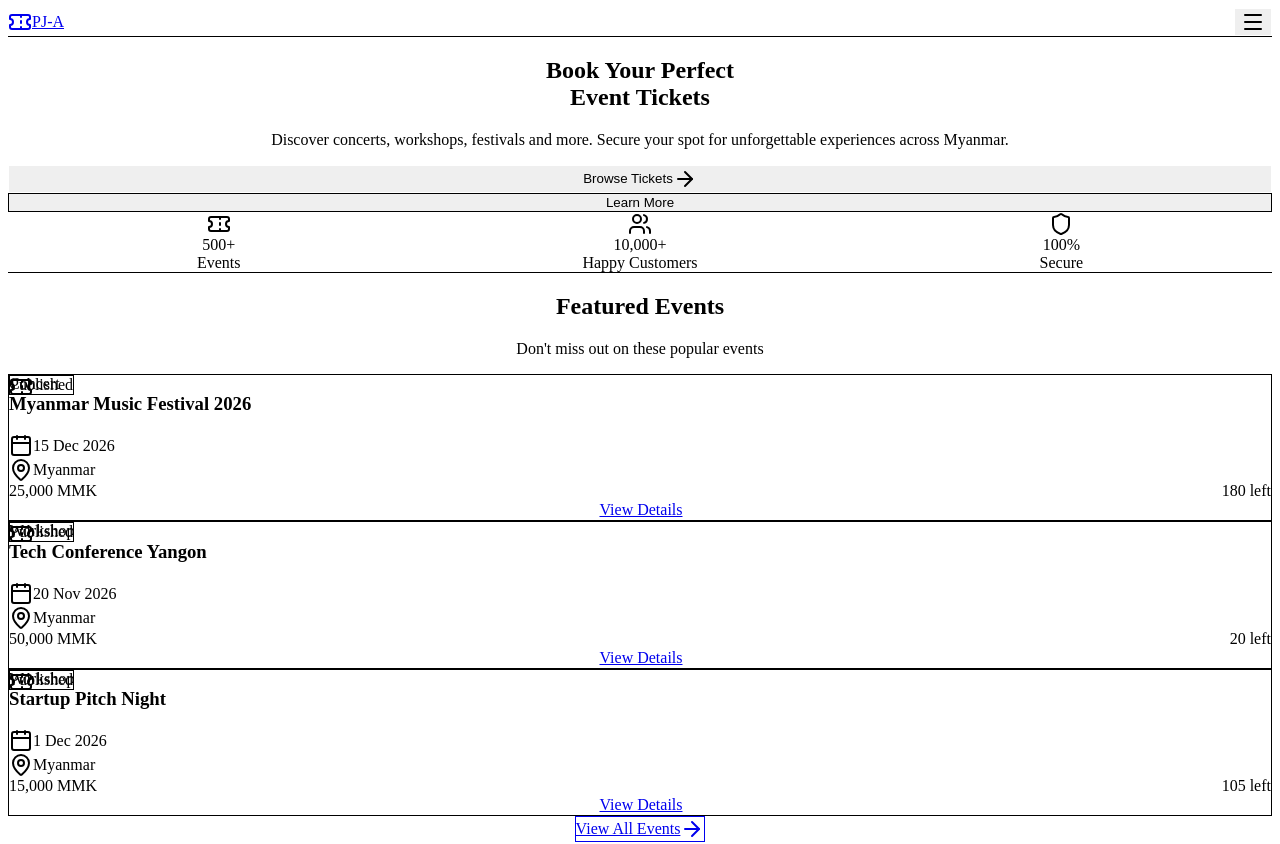
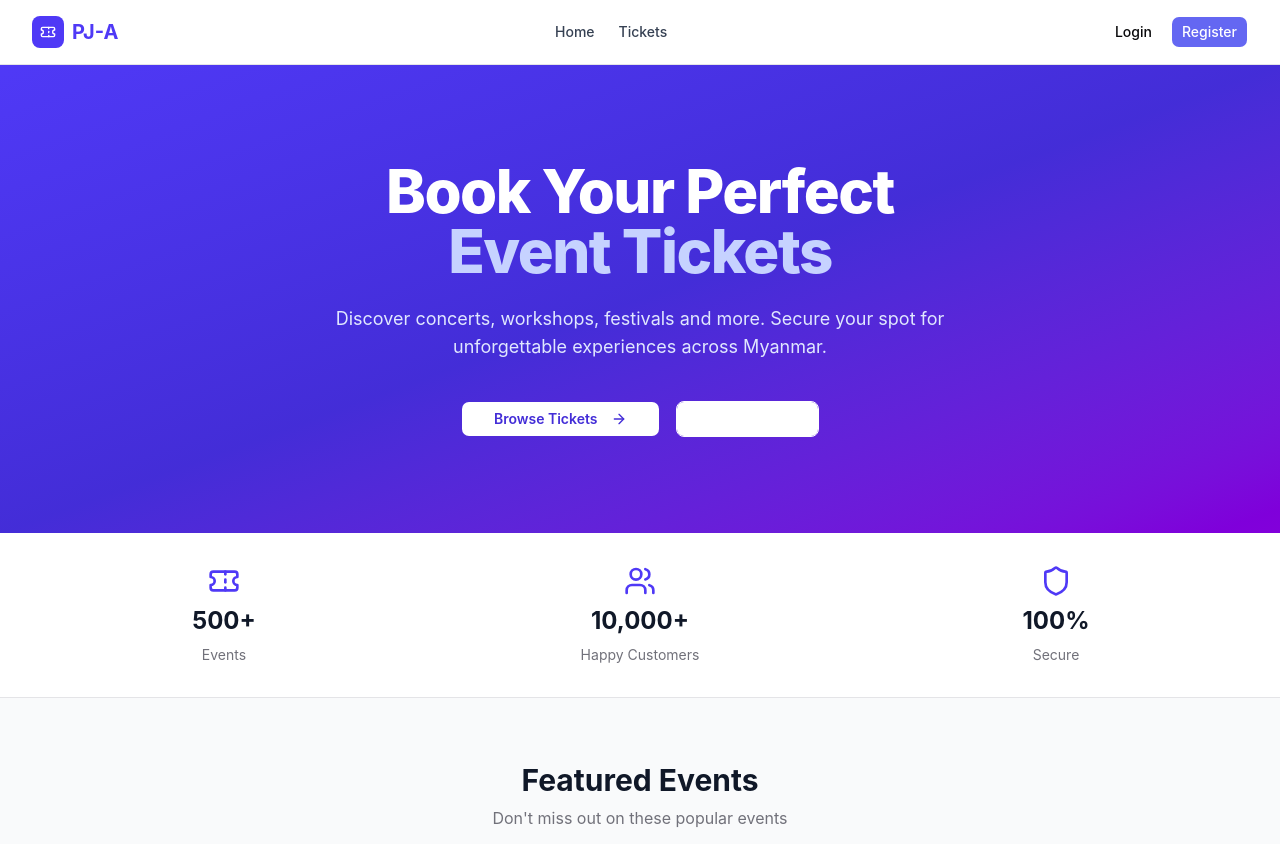
Before and after one commit to ChanKhaing/ticket-ui, a React (Vite) app: page / in a window 1280 px wide. Shown: the top 844 px of the page. Built offline with nearby package versions, Linux system fonts and the light colour scheme.

Commit message:
fix(styles): integrate @tailwindcss/vite and configure shadcn theme variables to fix unstyled UI

```diff
--- a/package.json
+++ b/package.json
@@ -32,6 +32,7 @@
   },
   "devDependencies": {
     "@eslint/js": "^10.0.1",
+    "@tailwindcss/vite": "^4.3.3",
     "@types/node": "^24.19.2",
     "@types/react": "^19.2.18",
     "@types/react-dom": "^19.2.7",
--- a/src/index.css
+++ b/src/index.css
@@ -1,9 +1,60 @@
-@tailwind base;
-@tailwind components;
-@tailwind utilities;
+@import "tailwindcss";
 
 @layer base {
   :root {
+    --background: 0 0% 100%;
+    --foreground: 240 10% 3.9%;
+    --card: 0 0% 100%;
+    --card-foreground: 240 10% 3.9%;
+    --popover: 0 0% 100%;
+    --popover-foreground: 240 10% 3.9%;
+    --primary: 239 84% 67%;
+    --primary-foreground: 0 0% 100%;
+    --secondary: 240 4.8% 95.9%;
+    --secondary-foreground: 240 5.9% 10%;
+    --muted: 240 4.8% 95.9%;
+    --muted-foreground: 240 3.8% 46.1%;
+    --accent: 240 4.8% 95.9%;
+    --accent-foreground: 240 5.9% 10%;
+    --destructive: 0 84.2% 60.2%;
+    --destructive-foreground: 0 0% 98%;
+    --border: 240 5.9% 90%;
+    --input: 240 5.9% 90%;
+    --ring: 239 84% 67%;
     --radius: 0.5rem;
   }
+
+  * {
+    border-color: hsl(var(--border));
+  }
+
+  body {
+    background-color: hsl(var(--background));
+    color: hsl(var(--foreground));
+    font-family: 'Inter', -apple-system, BlinkMacSystemFont, 'Segoe UI', Roboto, sans-serif;
+    margin: 0;
+    padding: 0;
+  }
 }
+
+@theme {
+  --color-background: hsl(var(--background));
+  --color-foreground: hsl(var(--foreground));
+  --color-card: hsl(var(--card));
+  --color-card-foreground: hsl(var(--card-foreground));
+  --color-popover: hsl(var(--popover));
+  --color-popover-foreground: hsl(var(--popover-foreground));
+  --color-primary: hsl(var(--primary));
+  --color-primary-foreground: hsl(var(--primary-foreground));
+  --color-secondary: hsl(var(--secondary));
+  --color-secondary-foreground: hsl(var(--secondary-foreground));
+  --color-muted: hsl(var(--muted));
+  --color-muted-foreground: hsl(var(--muted-foreground));
+  --color-accent: hsl(var(--accent));
+  --color-accent-foreground: hsl(var(--accent-foreground));
+  --color-destructive: hsl(var(--destructive));
+  --color-destructive-foreground: hsl(var(--destructive-foreground));
+  --color-border: hsl(var(--border));
+  --color-input: hsl(var(--input));
+  --color-ring: hsl(var(--ring));
+}
--- a/vite.config.ts
+++ b/vite.config.ts
@@ -1,9 +1,13 @@
 import path from "path"
 import { defineConfig } from "vite"
 import react from "@vitejs/plugin-react"
+import tailwindcss from "@tailwindcss/vite"
 
 export default defineConfig({
-  plugins: [react()],
+  plugins: [
+    tailwindcss(),
+    react(),
+  ],
   resolve: {
     alias: {
       "@": path.resolve(__dirname, "./src"),
```
Also changed, not shown: 1 other file (tests, documents, lock files or other folders).
